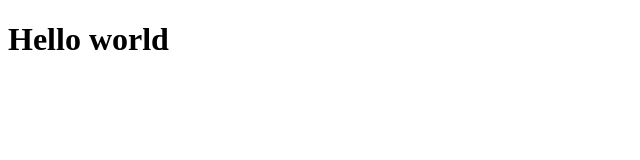
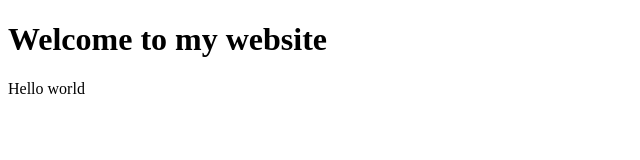
Before and after one commit to Fidelis-7/hello, a plain HTML site: page hello.html in a window 1280 px wide. Shown: the whole page, without its empty margins (0-640 px from the left). Drawn offline with Linux system fonts and the light colour scheme.

Commit message:
Adding a header

```diff
--- a/hello.html
+++ b/hello.html
@@ -7,6 +7,7 @@
     <title>GIT</title>
 </head>
 <body>
-    <h1>Hello world</h1>
+    <h1>Welcome to my website</h1>
+    Hello world
 </body>
 </html>
```
